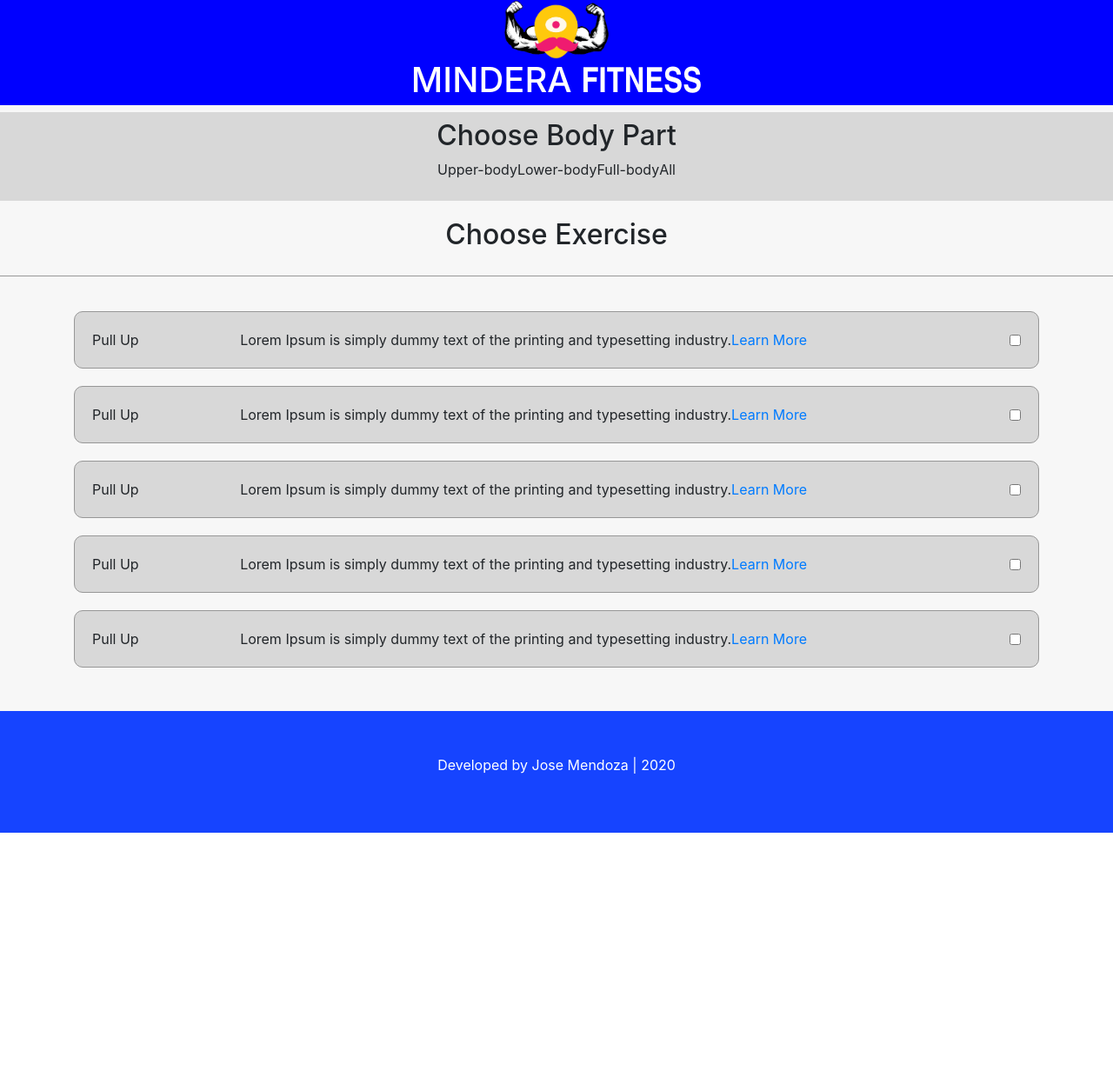
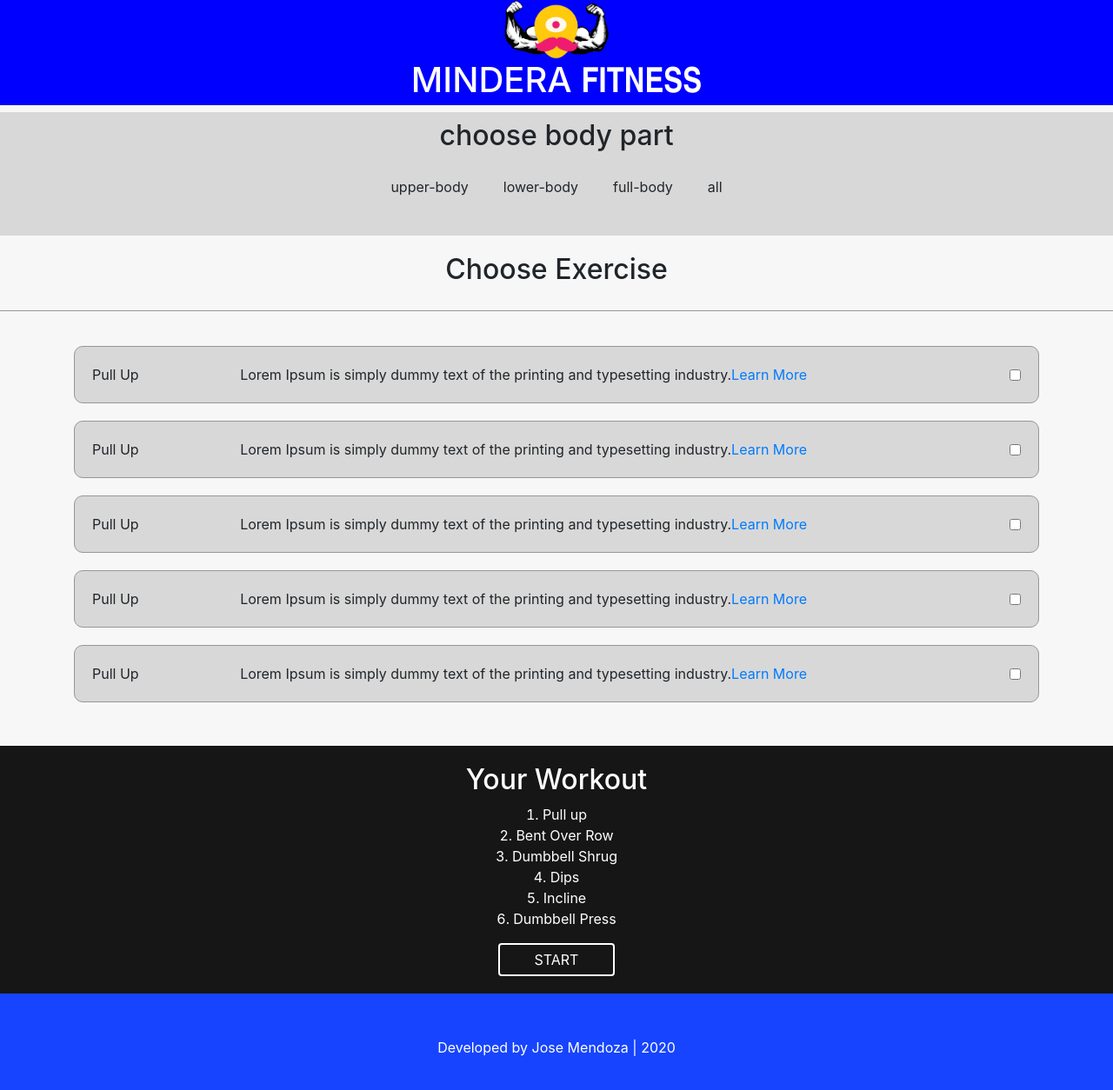
Before and after one commit to mendozarriff/minderafitness, a React (Create React App) app: page / in a window 1280 px wide. Shown: the top 1254 px of the page at 87% size. Before the commit the page ends 958 px from the top, so only its background shows below. Built offline with nearby package versions, Linux system fonts and the light colour scheme.

Commit message:
UPDATE Main.js component - rename it to Home.  render Navbar component in Home component, Navbar has two props - title which is a string, and links which is an array.  INSTALL react-router-dom

```diff
--- a/package.json
+++ b/package.json
@@ -10,6 +10,7 @@
     "react": "^16.13.1",
     "react-bootstrap": "^1.0.0-beta.17",
     "react-dom": "^16.13.1",
+    "react-router-dom": "^5.1.2",
     "react-scripts": "3.4.1"
   },
   "scripts": {
--- a/src/App.css
+++ b/src/App.css
@@ -74,6 +74,30 @@ p.list_item_description{
   margin-bottom: 0!important;
 }
 
+.workout{
+  background: #161616;
+  color: white;
+  padding: 20px;
+  text-align: center;
+}
+
+.workout li{
+  list-style-type: decimal;
+  list-style-position: inside;
+}
+
+.workout button{
+  background: none;
+  border: white 2px solid;
+  padding: 5px 40px;
+}
+
+.workout button:hover{
+  background: white;
+  color: #161616;
+  border: #161616 2px solid;
+}
+
 @media only screen and (min-width: 500px){
   .navbar_list{
     display: flex;
--- a/src/App.js
+++ b/src/App.js
@@ -2,9 +2,17 @@ import React from 'react';
 import './App.css';
 import Header from './components/Header';
 import Footer from './components/Footer';
-import Navbar from './components/Navbar';
-import Main from './components/Main';
+
+import Home from './components/Home';
 import logo from './components/images/logo.png';
+import {
+  BrowserRouter as Router,
+  Switch,
+  Route,
+  Link,
+  useRouteMatch,
+  useParams
+} from "react-router-dom";
 
 function App() {
 
@@ -12,8 +20,7 @@ function App() {
   return (
     <div className="App">
       <Header logo={logo}/>
-      <Navbar />
-      <Main />
+      <Home />
       <Footer />
     </div>
   );
--- a/src/components/Main.js
+++ b/src/components/Home.js
@@ -1,9 +1,13 @@
 import React from 'react';
-import { Container } from 'react-bootstrap';
+import { Container, Button } from 'react-bootstrap';
+import Navbar from './Navbar';
 
-function Main(){
-
+function Home(){
+  const title = "choose body part";
+  const links = ['upper-body', 'lower-body','full-body', 'all'];
     return(
+      <div>
+      <Navbar title={title} links={links} />
       <div className="main">
         <div className="main_title">
           <h2>Choose Exercise</h2>
@@ -78,13 +82,23 @@ function Main(){
             </div>
             <div className="workout">
               <Container>
-
+                <h2>Your Workout</h2>
+                <ul>
+                  <li>Pull up</li>
+                  <li>Bent Over Row</li>
+                  <li>Dumbbell Shrug</li>
+                  <li>Dips</li>
+                  <li>Incline</li>
+                  <li>Dumbbell Press</li>
+                </ul>
+                <Button>START</Button>
               </Container>
             </div>
         </div>
+      </div>
       </div>
     )
 
 }
 
-export default Main;
+export default Home;
--- a/src/components/Navbar.js
+++ b/src/components/Navbar.js
@@ -1,17 +1,19 @@
 import React from 'react';
 import { Container, Row, Col } from 'react-bootstrap';
 
-function Navbar(){
-
+function Navbar({title,links}){
     return(
       <div className="navbar" style={{background: "#D8D8D8"}}>
         <Container>
-        <h2>Choose Body Part</h2>
+        <h2>{title}</h2>
         <div className="navbar_list">
-        <p>Upper-body</p>
-        <p>Lower-body</p>
-        <p>Full-body</p>
-        <p>All</p>
+        <ul>
+        {links.length > 0 ? links.map((link,index)=>(
+
+            <li key={index}>{link}</li>
+
+        )):""}
+        </ul>
         </div>
 
         {/* <Row>
```
Also changed, not shown: 1 other file (tests, documents, lock files or other folders).
